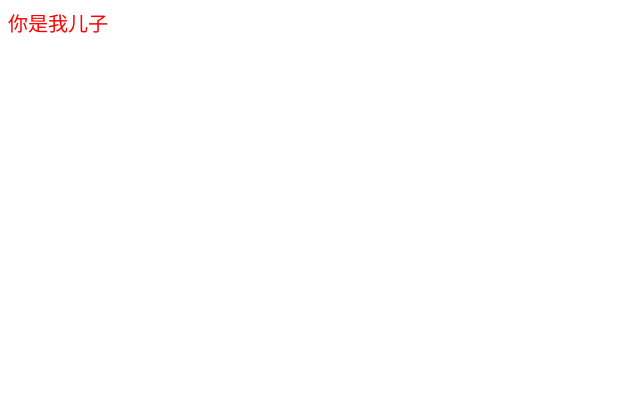
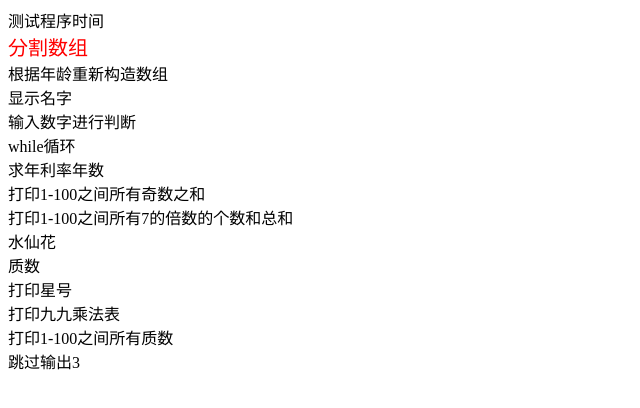
Before and after one commit to AdorableLi/demo, a plain HTML site: page index222.html in a window 1280 px wide. Shown: the whole page, without its empty margins (0-640 px from the left). Drawn offline with Linux system fonts and the light colour scheme.

Commit message:
js学习

```diff
--- a/index222.html
+++ b/index222.html
@@ -9,8 +9,30 @@
 	<script src="jquery-3.3.1.min.js" type="text/javascript"></script>
 </head>
 <body>
-	<div class="name2">你是我儿子</div>
+	<div onclick="testtime()">测试程序时间</div>
+	<div class="name2">分割数组</div>
+	<div onclick="age()">根据年龄重新构造数组</div>
+	<div onclick="name()">显示名字</div>
+	<div onclick="inputnum()">输入数字进行判断</div>
+	<div onclick="whiletest()">while循环</div>
+	<div onclick="nianlilv()">求年利率年数</div>
+	<div onclick="jishuhe()">打印1-100之间所有奇数之和</div>
+	<div onclick="beishuhe()">打印1-100之间所有7的倍数的个数和总和</div>
+	<div onclick="shuixianhua()">水仙花</div>
+	<div onclick="zhishu()">质数</div>
+	<div onclick="xinghao()">打印星号</div>
+	<div onclick="chengfabiao()">打印九九乘法表</div>
+	<div onclick="allzhishu()">打印1-100之间所有质数</div>
+	<div onclick="tiaoguo()">跳过输出3</div>
 	<script>
+		//	测试程序时间
+		function testtime(){
+			console.time("test");
+			allzhishu();
+			console.timeEnd("test");
+		}
+
+
 		$(".name2").click(function () {
 			$.ajax({
 			　　	type: 'get',
@@ -23,6 +45,236 @@
 			    },
 			})
 		})
+
+		//	分割数组数据
+		let list = [{name: 'x',age: 18},{name: 'y',age: 19},{name: 'x', age: 19}];
+
+		//	根据年龄重新构造数组
+		function age(){
+			// begin
+			let res = {};
+			for(var i = 0; i < list.length; i++) {
+			    if (!res[list[i].age]) {
+			        res[list[i].age] = [];
+			        console.log("走这儿了"+i)
+			    }
+			    res[list[i].age].push(list[i]);
+			    // a = Boolean(!res[list[i].age]);
+			    // b = Boolean(!res[18]);
+			    // c = res[18];
+			    // console.log(a,b,c);
+				console.log(res);
+			}
+			// end
+		}
+
+		//	显示名字
+		function name(){
+			// begin
+			let names = [];
+			for(var i = 0; i < list.length; i++) {
+			    if (names.indexOf(list[i].name) === -1) {
+			        names.push(list[i].name);
+			    }
+			}
+			console.log(names);
+			// end
+		}
+
+		// 输入数值进行判断
+		function inputnum(){
+			let num = prompt("请输入数值:","");
+			//	判断数值是否为正数
+			// if(num > 0){
+			// 	alert("是个正数");
+			// }else if(num == ""){
+			// 	alert("啥都没输入");
+			// }else if(num == 0){
+			// 	alert("是0");
+			// }else if(num < 0){
+			// 	alert("是个负数");
+			// }else{
+			// 	alert("不是什么正经数");
+			// }
+
+			//	输入数值显示中文
+			switch(num){
+				case "1":
+					console.log("一");
+					break;
+				case "2":
+					console.log("二");
+					break;
+				case "3":
+					console.log("三");
+					break;
+				default:
+					console.log("暂未收录此数字");
+					break;
+			}
+		}
+
+		function whiletest(){
+			let i = 0;
+			while(i <= 4){
+				i++;
+				console.log(i);
+			}
+
+			let p = 10
+			do{
+				p++;
+				console.log(p);
+			}
+			while(p <= 14)
+
+			for(let k = 20;k<24;k++){
+				console.log(k);
+			}
+		}
+
+		//	年利率为5%，从1000增长到5000需要多少年
+		function nianlilv(){
+			let i = 1000, p = 0;
+			while(i<=5000){
+				i *= 1.05;
+				p++;
+			}
+			console.log("需要"+p+"年");
+		}
+
+		//	打印1-100之间所有奇数之和
+		function jishuhe(){
+			let p = 0;
+			for(let i = 0;i <= 100;i++){
+				if(i % 2 == 1){
+					p += i;
+				}
+			}
+			console.log("奇数之和为"+p);
+		}
+
+		//	打印1-100之间所有7的倍数的个数和总和
+		function beishuhe(){
+			let geshu = 0,zonghe = 0;
+			for(let i = 0;i <= 100;i++){
+				if(i % 7 == 0){
+					geshu++;
+					zonghe += i;
+				}
+			}
+			console.log("个数为："+geshu+","+"总和为："+zonghe);
+		}
+
+		//	水仙花数是指一个3位数，它的每个位上的数字的3次幂之和等于它本身。
+		//	例如1^3+5^3+3^3=153,请打印所有水仙花数
+		function shuixianhua(){
+			for(let i = 100;i < 1000;i++){
+				let bai = parseInt(i/100);
+				let shi = parseInt((i - bai * 100)/10);
+				// let ge = i - bai * 100 - shi * 10;
+				let ge = i % 10;
+				num = Math.pow(bai,3) + Math.pow(shi,3) + Math.pow(ge,3);
+				if(num == i){
+					console.log(i);
+				}
+			}
+		}
+
+		//	从页面中接受一个数字，判断是否为质数
+		function zhishu(){
+			let flag = true;
+			let num = prompt("请输入一个数字","");
+			if(num <= 1){
+				console.log(num + "不是质数");
+			}else{
+				for(let i = 2;i < num;i++){
+					if(num%i == 0){
+						flag = false;
+					}
+				}
+			}
+			//	使用flag是因为在上面的for循环中，若直接使用if、else，则每次判断一个数就出结果
+			//	而不是判断完所有的数后再出结果
+			if(flag == true){
+				console.log(num + "是质数");
+			}else{
+				console.log(num + "不是质数");
+			}
+		}
+
+		//	打印星号
+		function xinghao(){
+			//	5X5
+			document.write("5X5<br />")
+			for(let i = 0;i < 5;i++){
+				 for(let p = 0;p < 5;p++){
+				 	document.write("*");
+				 }
+				 document.write("<br />")
+			}
+
+			//	依次递增
+			document.write("依次递增<br />")
+			for(let i = 0;i < 5;i++){
+				 for(let p = 0;p <= i;p++){
+				 	document.write("*");
+				 }
+				 document.write("<br />")
+			}
+
+			//	依次递减
+			document.write("依次递减<br />")
+			for(let i = 0;i < 5;i++){
+				 for(let p = 0;p < 5 - i;p++){
+				 	document.write("*");
+				 }
+				 document.write("<br />")
+			}
+		}
+
+		//	打印九九乘法表
+		function chengfabiao(){
+			for(let i = 1;i <= 9;i++){
+				for(let p = 1;p <= i;p++){
+					document.write(p + "X" + i + "=" + i*p + "&nbsp&nbsp");
+				}
+				document.write("<br />")
+			}
+		}
+
+		//	打印1-100之间所有质数
+		function allzhishu(){
+			let num = 0;
+			for(let i = 2;i <= 100;i++){
+				let flag = true;
+				let fang = Math.sqrt(i);//	使用Math.sqrt()开方，简化对质数的寻找
+				for(let p = 2;p <= fang;p++){
+					if(i % p == 0){
+						flag = false;
+						break;
+					}
+				}
+				if(flag == true){
+					console.log(i);
+					num++;
+				}
+			}
+			console.log("共有"+num+"个质数")
+		}
+
+		//	continue跳过当次循环(当执行语句在continue之前时无效)
+		function tiaoguo(){
+			for(let i = 0;i < 5;i++){
+				if(i == 3){
+					continue;
+				}
+				console.log(i);
+			}
+		}
 	</script>
 </body>
 </html>
+
+
+<!-- 使用本地地址对接接口 -->
```
Also changed, not shown: index666.html (+10 -2 lines). Lines whose indentation alone changed are shown as unchanged.
